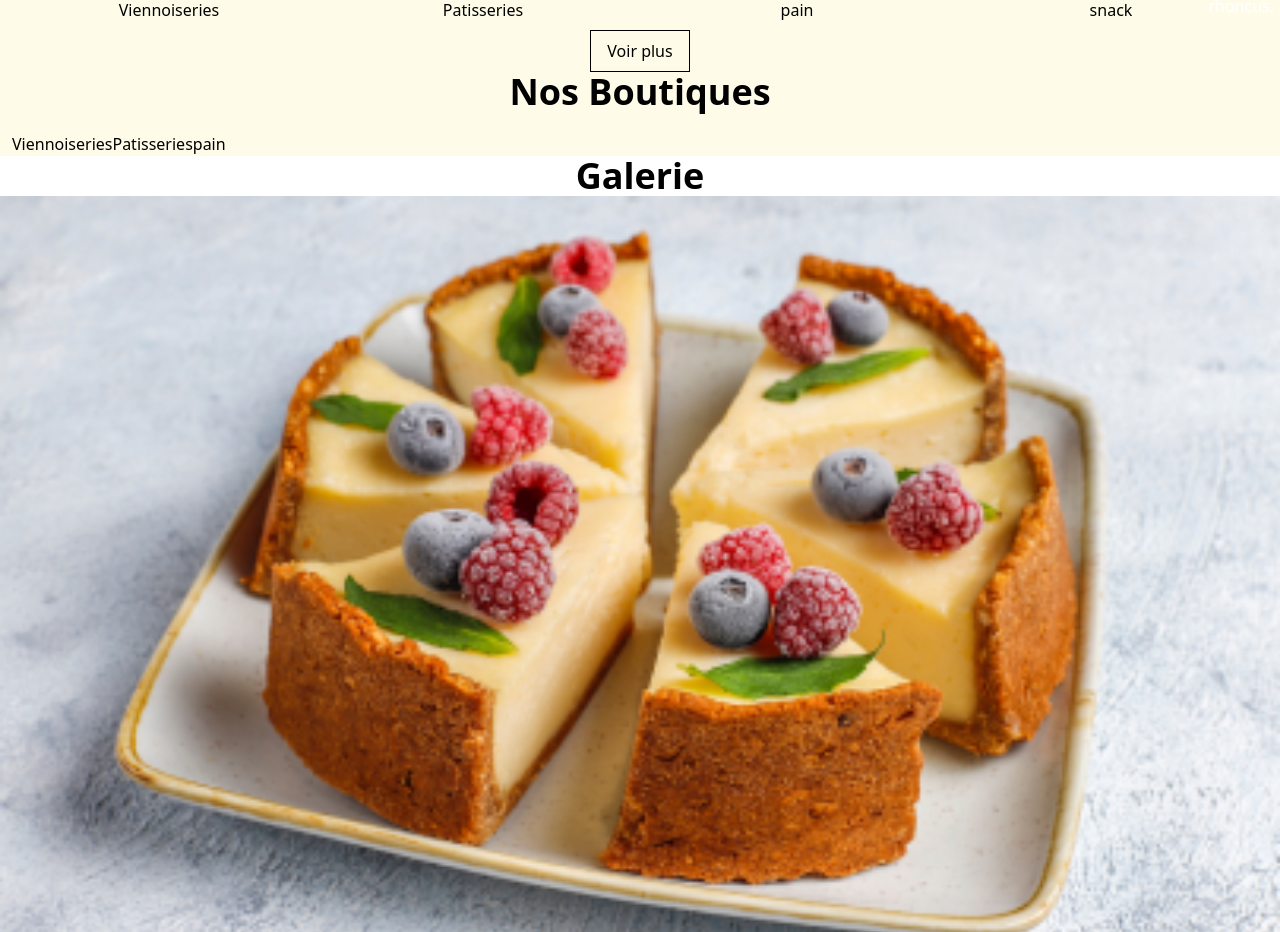
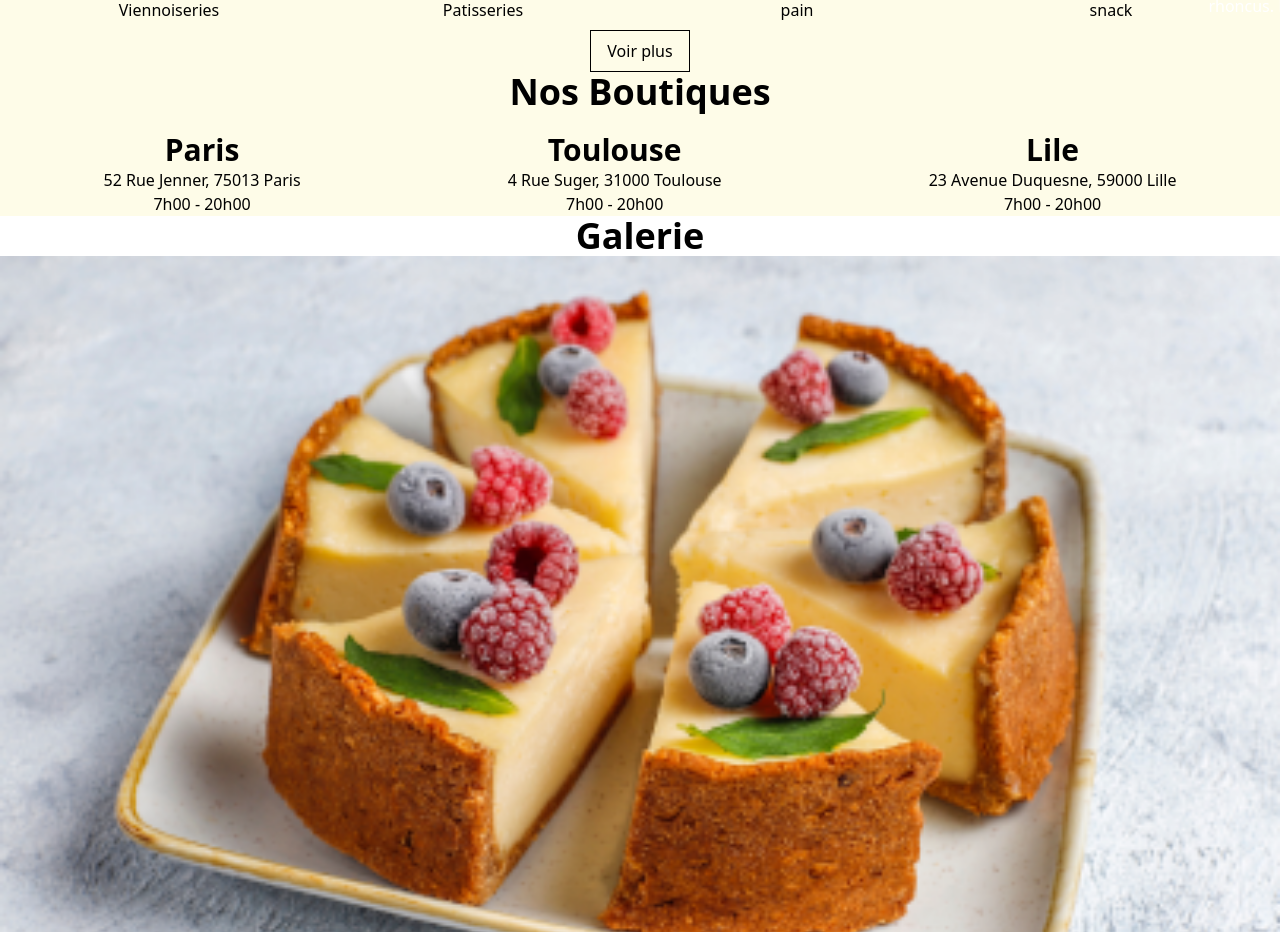
Before and after one commit to Krishanth0/Boulangeire, a React (Create React App) app in the folder boulangerie-app-react/: page / in a window 1280 px wide. Shown: the part 2143-3075 px from the top of the page. Built offline with nearby package versions, Linux system fonts and the light colour scheme; the HTML template or start-up script is replaced by a standard one.

Commit message:
++ajouts des boutique : Paris, Lile, Toulouse

```diff
--- a/boulangerie-app-react/src/components/Shops.jsx
+++ b/boulangerie-app-react/src/components/Shops.jsx
@@ -6,10 +6,26 @@ const Shops = () => {
     <div>
       <h2 className='text-black text-center text-4xl font-bold '>Nos Boutiques</h2>
     </div>
-    <div className='flex flex-row px-3 mt-5'>
-    <h2>Viennoiseries</h2>
-    <h2>Patisseries</h2>
-    <h2>pain</h2>
+    <div className='flex flex-row mt-5 justify-around text-center'>
+
+      <div>
+      <h2 className='font-bold text-3xl'>Paris</h2>
+      <p>52 Rue Jenner, 75013 Paris</p>
+      <p>7h00 - 20h00 </p>
+      </div>
+
+      <div>
+      <h2 className='font-bold text-3xl'>Toulouse</h2>
+      <p>4 Rue Suger, 31000 Toulouse</p>
+      <p>7h00 - 20h00 </p>
+      </div>
+
+      <div>
+      <h2 className='font-bold text-3xl'>Lile</h2>
+      <p>23 Avenue Duquesne, 59000 Lille</p>
+      <p>7h00 - 20h00 </p>
+      </div>
+
     </div>
     </div>
   )
```
